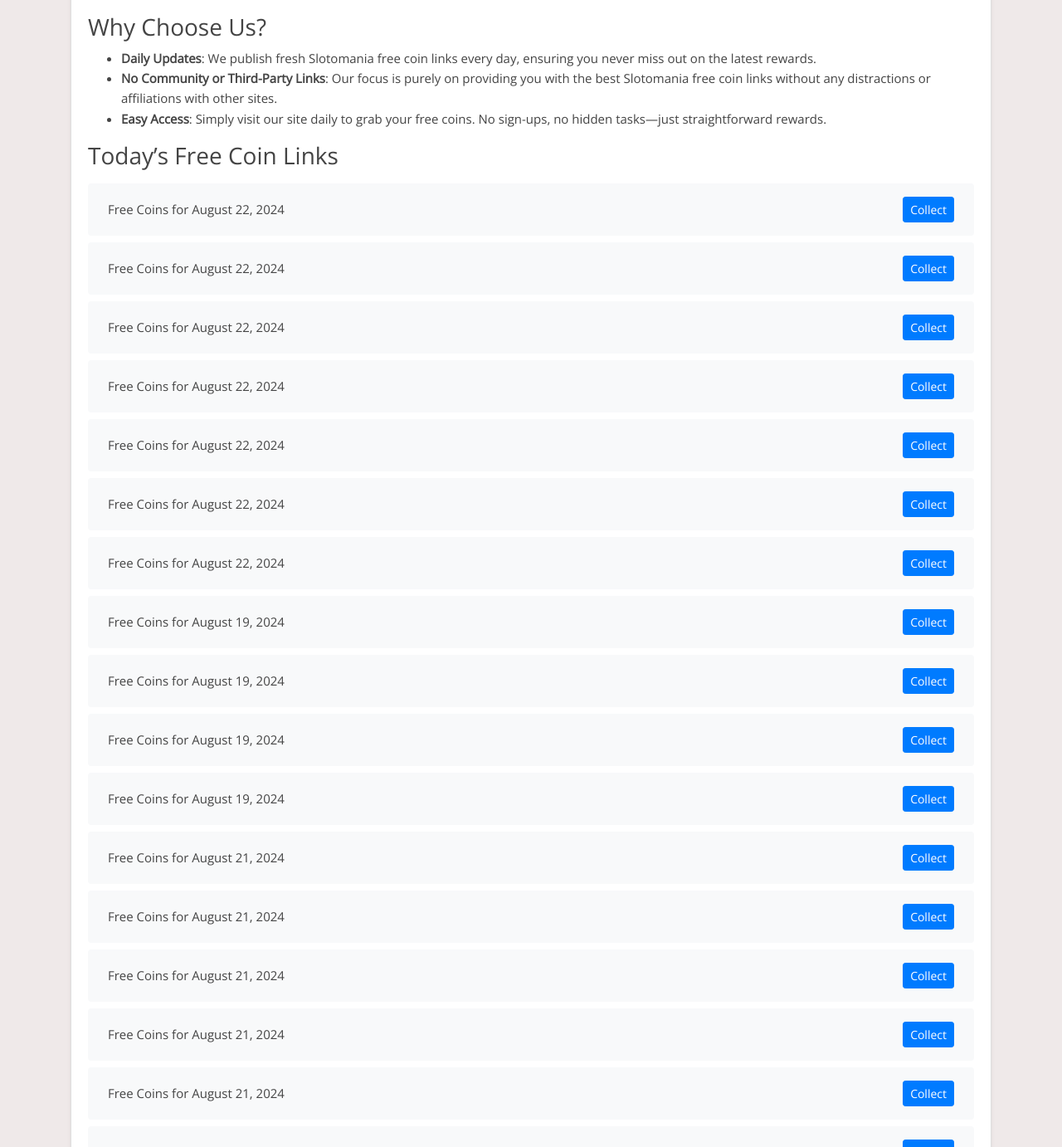
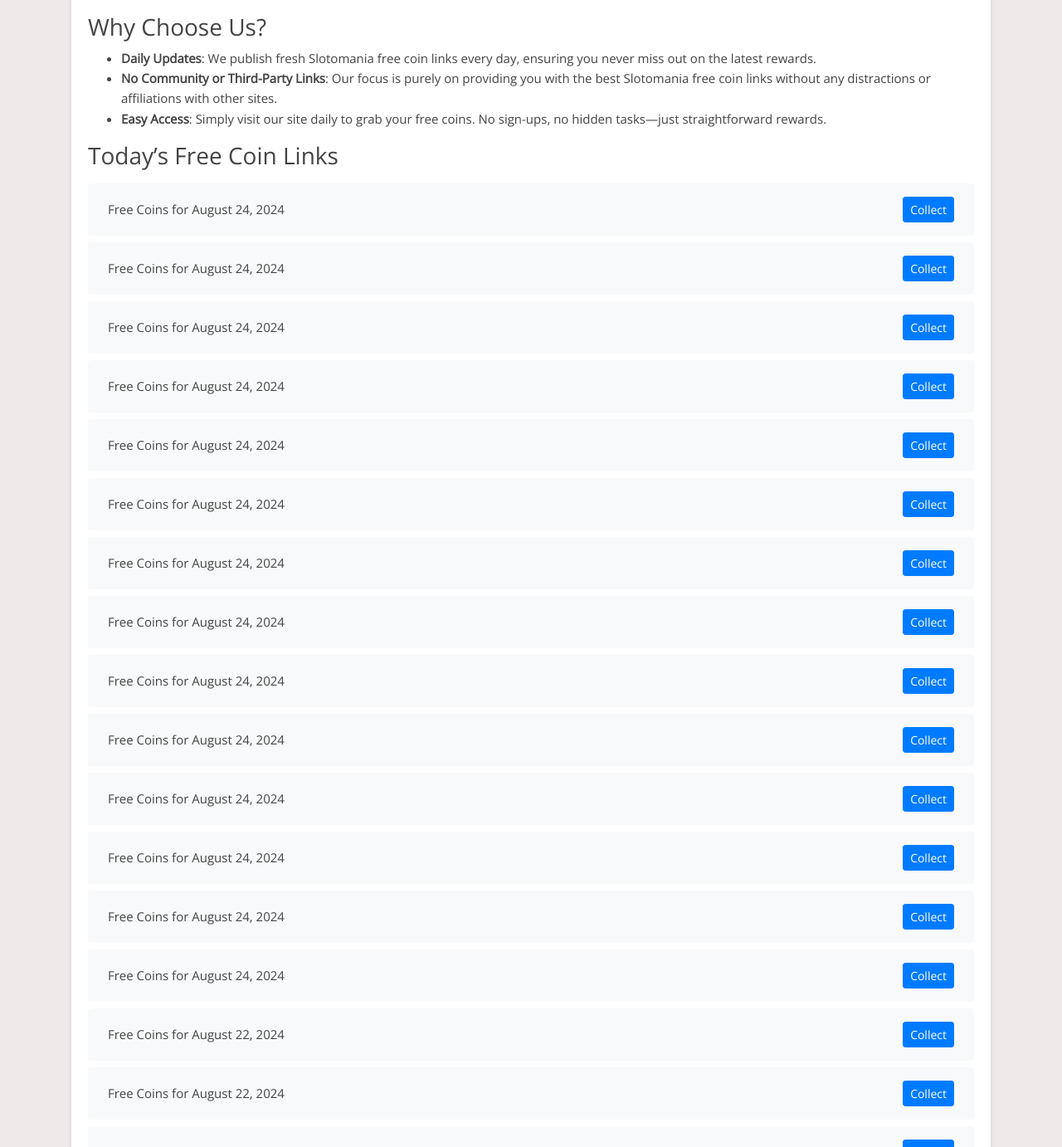
Before and after one commit to Prollad99/bs-net, a Jekyll site: the page built from _posts/2024-06-29-slotomania.md, in a window 1280 px wide and 1400 px high, scrolled down 355 px. Shown: the part 18-1400 px from the top of the window at 83% size. Built offline with Jekyll 4.4.1, drawn with Linux system fonts in a browser that asks for light colours; nearby versions of some CDN libraries; comment, search, counter and statistics services are not loaded; some of the changed text lies outside the part shown.

Commit message:
Update slotomania reward links and last modified date

```diff
--- a/_data/include_files.yml
+++ b/_data/include_files.yml
@@ -38,7 +38,7 @@
   last_modified: 2024-08-23 09:10:06
 
 slotomania.html:
-  last_modified: 2024-08-22 06:13:53
+  last_modified: 2024-08-24 09:47:56
 
 cashman-casino.html:
   last_modified: 2024-08-23 13:33:08
--- a/_includes/slotomania.html
+++ b/_includes/slotomania.html
@@ -1,4 +1,60 @@
 <ul class="list-group mt-3 mb-4">
+  <li class="list-group-item d-flex justify-content-between align-items-center">
+    <span>Free Coins for August 24, 2024</span>
+    <a href="https://api.playtika.com/redirector/?coupon_token=1_3_1723965663945_wl6k9g8r" class="btn btn-primary btn-sm">Collect</a>
+  </li>
+  <li class="list-group-item d-flex justify-content-between align-items-center">
+    <span>Free Coins for August 24, 2024</span>
+    <a href="https://api.playtika.com/redirector/?coupon_token=1_3_1724441400064_890wjkj8" class="btn btn-primary btn-sm">Collect</a>
+  </li>
+  <li class="list-group-item d-flex justify-content-between align-items-center">
+    <span>Free Coins for August 24, 2024</span>
+    <a href="https://api.playtika.com/redirector/?coupon_token=1_3_1724253955566_wx9yjyye" class="btn btn-primary btn-sm">Collect</a>
+  </li>
+  <li class="list-group-item d-flex justify-content-between align-items-center">
+    <span>Free Coins for August 24, 2024</span>
+    <a href="https://api.playtika.com/redirector/?coupon_token=1_3_1721740943854_opx5zen5" class="btn btn-primary btn-sm">Collect</a>
+  </li>
+  <li class="list-group-item d-flex justify-content-between align-items-center">
+    <span>Free Coins for August 24, 2024</span>
+    <a href="https://api.playtika.com/redirector/?coupon_token=1_3_1724360872862_4eypol93" class="btn btn-primary btn-sm">Collect</a>
+  </li>
+  <li class="list-group-item d-flex justify-content-between align-items-center">
+    <span>Free Coins for August 24, 2024</span>
+    <a href="https://api.playtika.com/redirector/?coupon_token=1_3_1724367600198_3k0x2w8j" class="btn btn-primary btn-sm">Collect</a>
+  </li>
+  <li class="list-group-item d-flex justify-content-between align-items-center">
+    <span>Free Coins for August 24, 2024</span>
+    <a href="https://api.playtika.com/redirector/?coupon_token=1_3_1724367600266_lpz097l4" class="btn btn-primary btn-sm">Collect</a>
+  </li>
+  <li class="list-group-item d-flex justify-content-between align-items-center">
+    <span>Free Coins for August 24, 2024</span>
+    <a href="https://api.playtika.com/redirector/?coupon_token=1_3_1724367600208_2od8r568" class="btn btn-primary btn-sm">Collect</a>
+  </li>
+  <li class="list-group-item d-flex justify-content-between align-items-center">
+    <span>Free Coins for August 24, 2024</span>
+    <a href="https://api.playtika.com/redirector/?coupon_token=1_3_1723369351780_3kgk3wpy" class="btn btn-primary btn-sm">Collect</a>
+  </li>
+  <li class="list-group-item d-flex justify-content-between align-items-center">
+    <span>Free Coins for August 24, 2024</span>
+    <a href="https://api.playtika.com/redirector/?coupon_token=1_3_1723363895516_2opml405" class="btn btn-primary btn-sm">Collect</a>
+  </li>
+  <li class="list-group-item d-flex justify-content-between align-items-center">
+    <span>Free Coins for August 24, 2024</span>
+    <a href="https://api.playtika.com/redirector/?coupon_token=1_3_1724355000118_890mepen" class="btn btn-primary btn-sm">Collect</a>
+  </li>
+  <li class="list-group-item d-flex justify-content-between align-items-center">
+    <span>Free Coins for August 24, 2024</span>
+    <a href="https://api.playtika.com/redirector/?coupon_token=1_3_1723369206530_5e293x6m" class="btn btn-primary btn-sm">Collect</a>
+  </li>
+  <li class="list-group-item d-flex justify-content-between align-items-center">
+    <span>Free Coins for August 24, 2024</span>
+    <a href="https://api.playtika.com/redirector/?coupon_token=1_3_1723366977261_pz3erd82" class="btn btn-primary btn-sm">Collect</a>
+  </li>
+  <li class="list-group-item d-flex justify-content-between align-items-center">
+    <span>Free Coins for August 24, 2024</span>
+    <a href="https://api.playtika.com/redirector/?coupon_token=1_3_1723363721849_ogrdek6l" class="btn btn-primary btn-sm">Collect</a>
+  </li>
   <li class="list-group-item d-flex justify-content-between align-items-center">
     <span>Free Coins for August 22, 2024</span>
     <a href="https://api.playtika.com/redirector/?coupon_token=1_3_1724268600159_5e6p5key" class="btn btn-primary btn-sm">Collect</a>
@@ -343,60 +399,4 @@
     <span>Free Coins for August 10, 2024</span>
     <a href="https://api.playtika.com/redirector/?coupon_token=1_3_1723105135747_dknjrd0d" class="btn btn-primary btn-sm">Collect</a>
   </li>
-  <li class="list-group-item d-flex justify-content-between align-items-center">
-    <span>Free Coins for August 10, 2024</span>
-    <a href="https://api.playtika.com/redirector/?coupon_token=1_3_1723158000239_2o4ypw0g" class="btn btn-primary btn-sm">Collect</a>
-  </li>
-  <li class="list-group-item d-flex justify-content-between align-items-center">
-    <span>Free Coins for August 10, 2024</span>
-    <a href="https://api.playtika.com/redirector/?coupon_token=1_3_1723111528969_k5oj4dyj" class="btn btn-primary btn-sm">Collect</a>
-  </li>
-  <li class="list-group-item d-flex justify-content-between align-items-center">
-    <span>Free Coins for August 9, 2024</span>
-    <a href="https://api.playtika.com/redirector/?coupon_token=1_3_1721739996498_wxly6m02" class="btn btn-primary btn-sm">Collect</a>
-  </li>
-  <li class="list-group-item d-flex justify-content-between align-items-center">
-    <span>Free Coins for August 9, 2024</span>
-    <a href="https://api.playtika.com/redirector/?coupon_token=1_3_1722161916414_wlz76x5p" class="btn btn-primary btn-sm">Collect</a>
-  </li>
-  <li class="list-group-item d-flex justify-content-between align-items-center">
-    <span>Free Coins for August 9, 2024</span>
-    <a href="https://api.playtika.com/redirector/?coupon_token=1_3_1723038158872_29xr6d2d" class="btn btn-primary btn-sm">Collect</a>
-  </li>
-  <li class="list-group-item d-flex justify-content-between align-items-center">
-    <span>Free Coins for August 9, 2024</span>
-    <a href="https://api.playtika.com/redirector/?coupon_token=1_3_1723038113523_2o43z9x3" class="btn btn-primary btn-sm">Collect</a>
-  </li>
-  <li class="list-group-item d-flex justify-content-between align-items-center">
-    <span>Free Coins for August 9, 2024</span>
-    <a href="https://api.playtika.com/redirector/?coupon_token=1_3_1723059000162_jogd7ylj" class="btn btn-primary btn-sm">Collect</a>
-  </li>
-  <li class="list-group-item d-flex justify-content-between align-items-center">
-    <span>Free Coins for August 9, 2024</span>
-    <a href="https://api.playtika.com/redirector/?coupon_token=1_3_1723055400388_89w52lpo" class="btn btn-primary btn-sm">Collect</a>
-  </li>
-  <li class="list-group-item d-flex justify-content-between align-items-center">
-    <span>Free Coins for August 9, 2024</span>
-    <a href="https://api.playtika.com/redirector/?coupon_token=1_3_1723015628435_d7j0zemp" class="btn btn-primary btn-sm">Collect</a>
-  </li>
-  <li class="list-group-item d-flex justify-content-between align-items-center">
-    <span>Free Coins for August 9, 2024</span>
-    <a href="https://api.playtika.com/redirector/?coupon_token=1_3_1722162260830_298g25oe" class="btn btn-primary btn-sm">Collect</a>
-  </li>
-  <li class="list-group-item d-flex justify-content-between align-items-center">
-    <span>Free Coins for August 8, 2024</span>
-    <a href="https://api.playtika.com/redirector/?coupon_token=1_3_1722956674736_oy32e4m8" class="btn btn-primary btn-sm">Collect</a>
-  </li>
-  <li class="list-group-item d-flex justify-content-between align-items-center">
-    <span>Free Coins for August 8, 2024</span>
-    <a href="https://api.playtika.com/redirector/?coupon_token=1_3_1722160510649_jo5m5ewj" class="btn btn-primary btn-sm">Collect</a>
-  </li>
-  <li class="list-group-item d-flex justify-content-between align-items-center">
-    <span>Free Coins for August 8, 2024</span>
-    <a href="https://api.playtika.com/redirector/?coupon_token=1_3_1722956597552_74zllxm8" class="btn btn-primary btn-sm">Collect</a>
-  </li>
-  <li class="list-group-item d-flex justify-content-between align-items-center">
-    <span>Free Coins for August 8, 2024</span>
-    <a href="https://api.playtika.com/redirector/?coupon_token=1_3_1722956554772_jogr95nd" class="btn btn-primary btn-sm">Collect</a>
-  </li>
 </ul>
```
Also changed, not shown: links-json/slotomania.json (+56 -56 lines).
